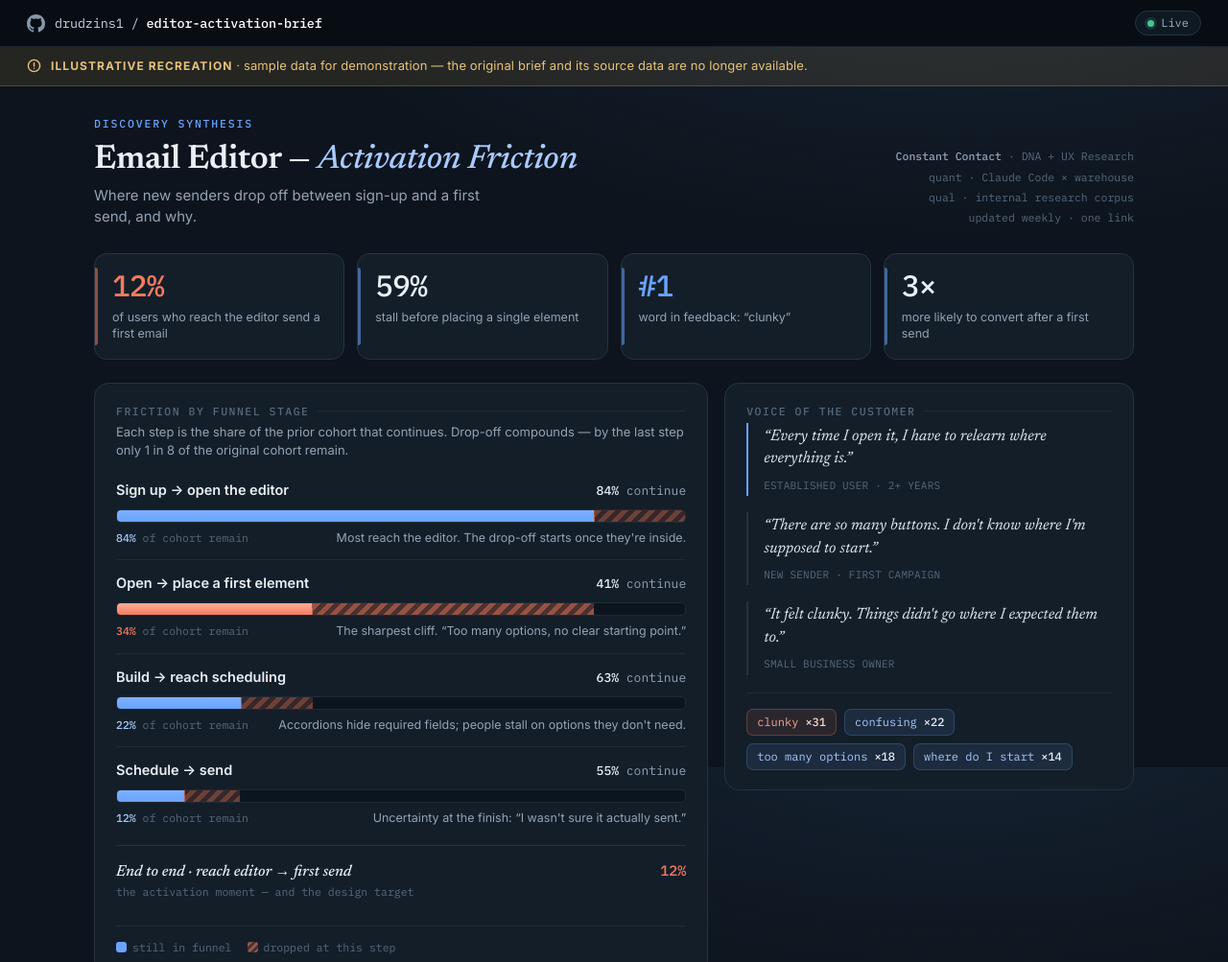
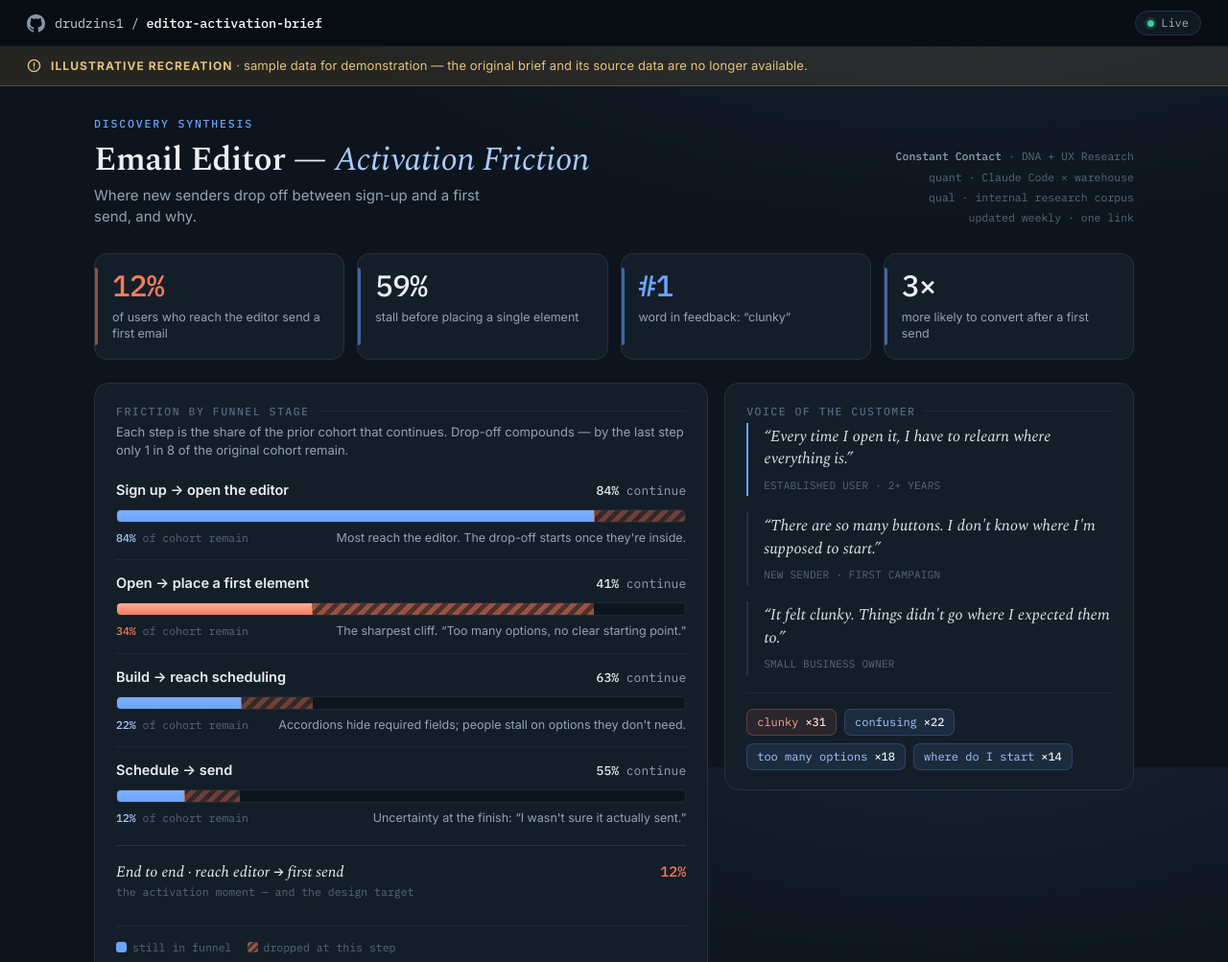
Before and after one commit to drudzins1/editor-activation-brief, a plain HTML site: page index.html in a window 1280 px wide. Shown: the top 1003 px of the page at 96% size. Drawn offline with nearby package versions, Linux system fonts and the light colour scheme.

Commit message:
Swap headline/quote serif from Newsreader to Spectral

```diff
--- a/index.html
+++ b/index.html
@@ -6,7 +6,7 @@
 <title>Editor Activation — Friction Brief (illustrative)</title>
 <link rel="preconnect" href="https://fonts.googleapis.com">
 <link rel="preconnect" href="https://fonts.gstatic.com" crossorigin>
-<link href="https://fonts.googleapis.com/css2?family=Newsreader:ital,opsz,wght@0,6..72,500;0,6..72,600;1,6..72,400;1,6..72,500&family=Inter:wght@400;500;600;700&family=IBM+Plex+Mono:wght@400;500&display=swap" rel="stylesheet">
+<link href="https://fonts.googleapis.com/css2?family=Spectral:ital,wght@0,500;0,600;1,400;1,500&family=Inter:wght@400;500;600;700&family=IBM+Plex+Mono:wght@400;500&display=swap" rel="stylesheet">
 <style>
   :root{
     --bg:#0d141d; --panel:#141e29; --panel-soft:#18242f;
@@ -15,7 +15,7 @@
     --accent:#6aa4ff; --accent-ink:#a9caff;
     --bad:#f47b5d; --warn:#e3ad4a; --good:#46c595;
     --sans:"Inter",-apple-system,BlinkMacSystemFont,"Segoe UI",Roboto,Helvetica,Arial,sans-serif;
-    --serif:"Newsreader",Georgia,"Times New Roman",serif;
+    --serif:"Spectral",Georgia,"Times New Roman",serif;
     --mono:"IBM Plex Mono",ui-monospace,SFMono-Regular,"SF Mono",Menlo,Consolas,monospace;
   }
   *{box-sizing:border-box;}
```
